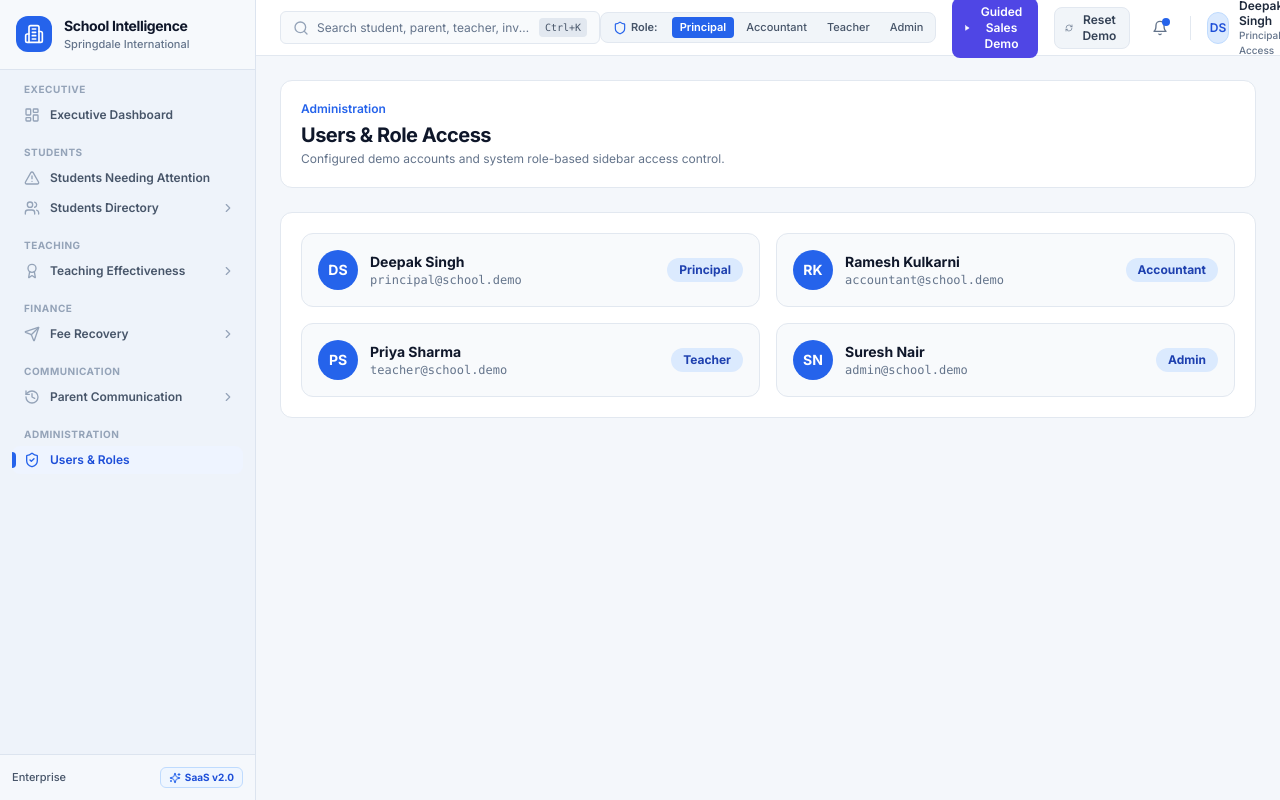
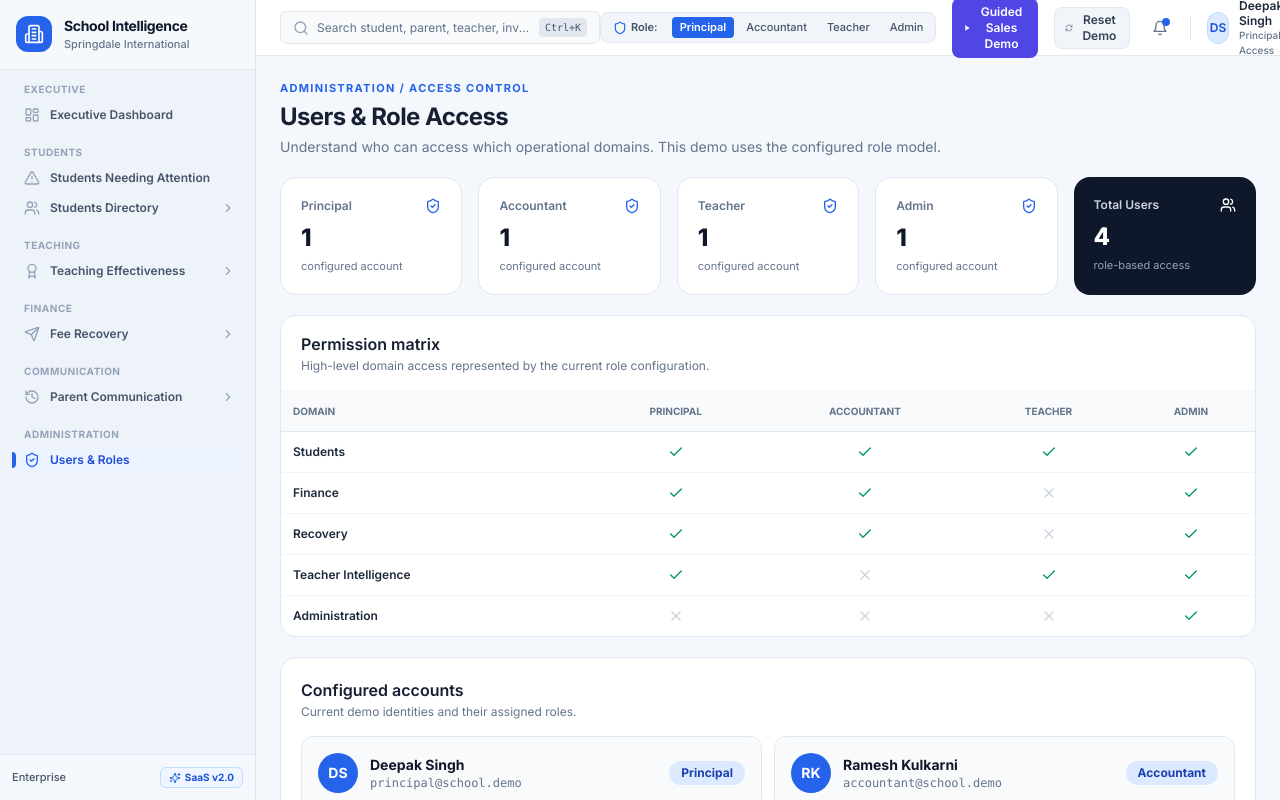
Before and after one commit to Easesmith-IT/school-erp, a Next.js app: page /admin/users in a window 1280 px wide. Shown: the top 800 px of the page. Built offline with nearby package versions, Linux system fonts and the light colour scheme.

Commit message:
Upgrade users and role access administration

```diff
--- a/src/app/admin/users/page.tsx
+++ b/src/app/admin/users/page.tsx
@@ -1,43 +1,19 @@
 'use client';
 
-import React from 'react';
+import React, { useMemo } from 'react';
 import { AppShell } from '@/components/layout/AppShell';
 import { DEMO_USERS } from '@/lib/auth-context';
-import { ShieldCheck, UserCheck } from 'lucide-react';
+import { Check, ShieldCheck, Users, X } from 'lucide-react';
+
+const permissions = ['Students', 'Finance', 'Recovery', 'Teacher Intelligence', 'Administration'];
+const access: Record<string, boolean[]> = { Principal: [true, true, true, true, false], Accountant: [true, true, true, false, false], Teacher: [true, false, false, true, false], Admin: [true, true, true, true, true] };
 
 export default function UsersRolesPage() {
-  return (
-    <AppShell>
-      <div className="space-y-6 max-w-7xl mx-auto">
-        <div className="flex justify-between items-center bg-white p-5 rounded-xl border border-slate-200 shadow-xs">
-          <div>
-            <div className="text-xs font-semibold text-blue-600 mb-1">Administration</div>
-            <h1 className="text-xl font-bold text-slate-900 tracking-tight">Users & Role Access</h1>
-            <p className="text-xs text-slate-500 mt-0.5">Configured demo accounts and system role-based sidebar access control.</p>
-          </div>
-        </div>
-
-        <div className="bg-white p-5 rounded-xl border border-slate-200 shadow-xs space-y-4">
-          <div className="grid grid-cols-1 sm:grid-cols-2 gap-4">
-            {DEMO_USERS.map((u) => (
-              <div key={u.email} className="p-4 rounded-xl border border-slate-200 bg-slate-50 flex items-center justify-between">
-                <div className="flex items-center gap-3">
-                  <div className="w-10 h-10 rounded-full bg-blue-600 text-white font-bold text-sm flex items-center justify-center">
-                    {u.name.split(' ').map((n: string) => n[0]).join('')}
-                  </div>
-                  <div>
-                    <div className="text-sm font-bold text-slate-900">{u.name}</div>
-                    <div className="text-xs text-slate-500 font-mono">{u.email}</div>
-                  </div>
-                </div>
-                <span className="bg-blue-100 text-blue-800 text-xs font-bold px-3 py-1 rounded-full">
-                  {u.role}
-                </span>
-              </div>
-            ))}
-          </div>
-        </div>
-      </div>
-    </AppShell>
-  );
+  const roleCounts = useMemo(() => DEMO_USERS.reduce<Record<string, number>>((a, u) => { a[u.role] = (a[u.role] || 0) + 1; return a; }, {}), []);
+  return <AppShell><div className="max-w-[1500px] mx-auto pb-12 space-y-5">
+    <header><div className="text-[11px] uppercase tracking-[0.12em] font-bold text-blue-600 mb-1">Administration / Access Control</div><h1 className="text-2xl font-bold tracking-tight text-[#172033]">Users & Role Access</h1><p className="text-sm text-slate-500 mt-1">Understand who can access which operational domains. This demo uses the configured role model.</p></header>
+    <section className="grid grid-cols-2 lg:grid-cols-5 gap-4">{['Principal', 'Accountant', 'Teacher', 'Admin'].map((role) => <div key={role} className="bg-white rounded-2xl border border-slate-200 p-5"><div className="flex justify-between"><span className="text-xs font-semibold text-slate-500">{role}</span><ShieldCheck className="w-4 h-4 text-blue-600" /></div><div className="text-2xl font-extrabold text-slate-900 mt-2">{roleCounts[role] || 0}</div><div className="text-[11px] text-slate-500 mt-1">configured account{(roleCounts[role] || 0) === 1 ? '' : 's'}</div></div>)}<div className="bg-slate-900 rounded-2xl p-5 text-white"><div className="flex justify-between"><span className="text-xs font-semibold text-slate-300">Total Users</span><Users className="w-4 h-4" /></div><div className="text-2xl font-extrabold mt-2">{DEMO_USERS.length}</div><div className="text-[11px] text-slate-400 mt-1">role-based access</div></div></section>
+    <section className="rounded-2xl border border-slate-200 bg-white overflow-hidden"><div className="px-5 py-4 border-b border-slate-100"><h2 className="font-semibold text-[#172033]">Permission matrix</h2><p className="text-xs text-slate-500 mt-0.5">High-level domain access represented by the current role configuration.</p></div><div className="overflow-x-auto"><table className="w-full text-left text-xs"><thead className="bg-slate-50 border-b border-slate-200 text-[10px] uppercase text-slate-500"><tr><th className="p-3">Domain</th>{['Principal', 'Accountant', 'Teacher', 'Admin'].map((r) => <th key={r} className="p-3 text-center">{r}</th>)}</tr></thead><tbody className="divide-y divide-slate-100">{permissions.map((permission, index) => <tr key={permission}><td className="p-3 font-semibold text-slate-800">{permission}</td>{['Principal', 'Accountant', 'Teacher', 'Admin'].map((role) => <td key={role} className="p-3 text-center">{access[role][index] ? <Check className="w-4 h-4 text-emerald-600 mx-auto" /> : <X className="w-4 h-4 text-slate-300 mx-auto" />}</td>)}</tr>)}</tbody></table></div></section>
+    <section className="rounded-2xl border border-slate-200 bg-white p-5"><div className="flex items-center justify-between mb-4"><div><h2 className="font-semibold text-[#172033]">Configured accounts</h2><p className="text-xs text-slate-500 mt-0.5">Current demo identities and their assigned roles.</p></div></div><div className="grid grid-cols-1 md:grid-cols-2 gap-3">{DEMO_USERS.map((u) => <div key={u.email} className="p-4 rounded-xl border border-slate-200 bg-slate-50 flex items-center justify-between"><div className="flex items-center gap-3"><div className="w-10 h-10 rounded-full bg-blue-600 text-white font-bold text-sm flex items-center justify-center">{u.name.split(' ').map((n: string) => n[0]).join('')}</div><div><div className="text-sm font-bold text-slate-900">{u.name}</div><div className="text-xs text-slate-500 font-mono">{u.email}</div></div></div><span className="bg-blue-100 text-blue-800 text-xs font-bold px-3 py-1 rounded-full">{u.role}</span></div>)}</div></section>
+  </div></AppShell>;
 }
```
